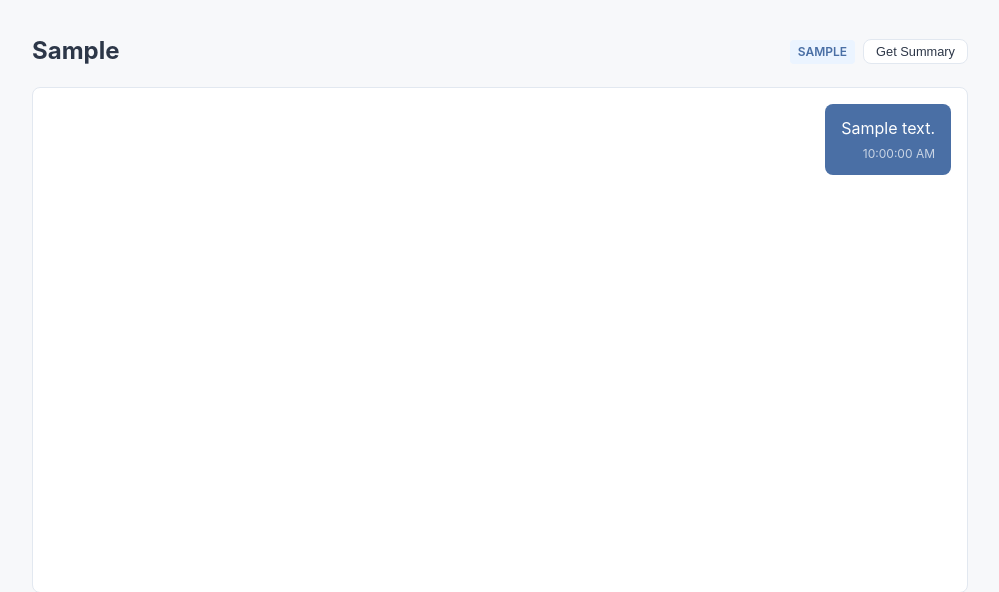
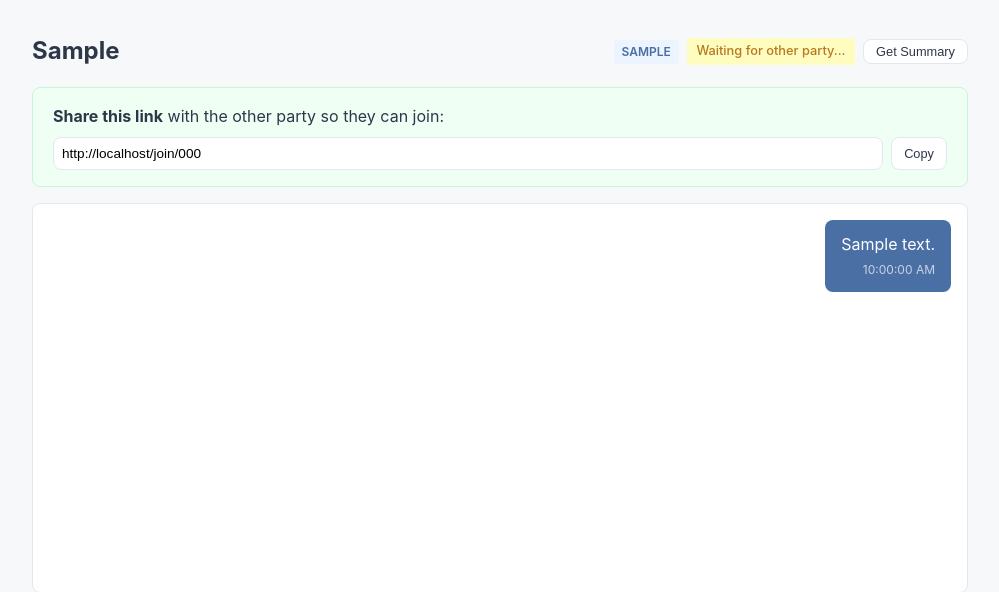
Before and after one commit to Ox805/vilora, a Flask app: page /session/1 in a window 1280 px wide. Shown: the part 71-663 px from the top of the page, without its empty margins (140-1139 px from the left). Run offline with Flask 3, Linux system fonts and the light colour scheme; a user stored in the database is signed in; tables that the repository leaves empty hold one stand-in row (values such as "Sample post"); some libraries are stand-ins or nearby versions.

Commit message:
Add session UX improvements and Railway deployment support
- AI mediator responds immediately after session creation
- Invite link shown in session room with copy button
- Participant status indicator (waiting/joined)
- Session delete functionality on dashboard
- "Other" mediation type option with custom description
- Date+time on session cards
- Error handling for session creation
- Dynamic PORT for deployment

```diff
--- a/app.py
+++ b/app.py
@@ -121,6 +121,18 @@ def create_session():
     if perspective:
         Message.create(db, med_session.id, current_user.id, perspective, msg_type='intake')
 
+        # Generate initial mediator acknowledgment
+        try:
+            ai_response = mediation_engine.welcome(
+                topic=topic,
+                session_type=session_type,
+                perspective=perspective,
+                creator_name=current_user.display_name
+            )
+            Message.create(db, med_session.id, None, ai_response, msg_type='mediator')
+        except Exception as e:
+            print(f"Warning: Could not generate welcome message: {e}")
+
     return jsonify({
         'success': True,
         'session': med_session.to_dict(),
@@ -141,6 +153,24 @@ def join_session(code):
 
     med_session.add_participant(db, current_user.id)
     return redirect(url_for('session_room', session_id=med_session.id))
+
+
+@app.route('/api/sessions/<int:session_id>', methods=['DELETE'])
+@login_required
+def delete_session(session_id):
+    db = get_db()
+    med_session = MediationSession.get_by_id(db, session_id)
+    if not med_session:
+        return jsonify({'success': False, 'error': 'Session not found'}), 404
+    if med_session.creator_id != current_user.id:
+        return jsonify({'success': False, 'error': 'Only the session creator can delete it'}), 403
+
+    db.execute("DELETE FROM messages WHERE session_id = ?", (session_id,))
+    db.execute("DELETE FROM agreements WHERE session_id = ?", (session_id,))
+    db.execute("DELETE FROM session_participants WHERE session_id = ?", (session_id,))
+    db.execute("DELETE FROM mediation_sessions WHERE id = ?", (session_id,))
+    db.commit()
+    return jsonify({'success': True})
 
 
 @app.route('/api/sessions/<int:session_id>/join', methods=['POST'])
@@ -175,7 +205,13 @@ def session_room(session_id):
     if not med_session.is_participant(db, current_user.id):
         return render_template('error.html', message='You are not a participant in this session'), 403
 
-    return render_template('session.html', session=med_session)
+    participants = med_session.get_participants(db)
+    is_creator = (current_user.id == med_session.creator_id)
+    invite_link = url_for('join_session', code=med_session.invite_code, _external=True)
+
+    return render_template('session.html', session=med_session,
+                           participants=participants, is_creator=is_creator,
+                           invite_link=invite_link)
 
 
 @app.route('/api/sessions/<int:session_id>/messages', methods=['GET'])
@@ -226,6 +262,21 @@ def send_message(session_id):
     })
 
 
+@app.route('/api/sessions/<int:session_id>/participants', methods=['GET'])
+@login_required
+def get_participants(session_id):
+    db = get_db()
+    med_session = MediationSession.get_by_id(db, session_id)
+    if not med_session or not med_session.is_participant(db, current_user.id):
+        return jsonify({'success': False, 'error': 'Access denied'}), 403
+
+    participants = med_session.get_participants(db)
+    return jsonify({
+        'success': True,
+        'participants': [{'id': p.id, 'display_name': p.display_name} for p in participants]
+    })
+
+
 @app.route('/api/sessions/<int:session_id>/summary', methods=['GET'])
 @login_required
 def get_summary(session_id):
@@ -251,4 +302,4 @@ with app.app_context():
     db_init()
 
 if __name__ == '__main__':
-    app.run(debug=True, port=5001)
+    app.run(debug=True, port=int(os.environ.get('PORT', 5001)), host='0.0.0.0')
--- a/mediation/engine.py
+++ b/mediation/engine.py
@@ -56,6 +56,36 @@ class MediationEngine:
             self.client = Anthropic(api_key=api_key)
         else:
             self.client = None
+
+    def welcome(self, topic, session_type, perspective, creator_name):
+        if not self.client:
+            return (
+                f"Thank you for sharing your perspective, {creator_name}. "
+                "I'm ready to help mediate once the other party joins. "
+                "Please share the invite link with them so we can begin."
+            )
+
+        prompt = (
+            f"Mediation Topic: {topic}\n"
+            f"Type: {session_type}\n\n"
+            f"{creator_name} has started this mediation session and shared their initial perspective:\n\n"
+            f"\"{perspective}\"\n\n"
+            f"The other party has not joined yet. Please:\n"
+            f"1. Acknowledge {creator_name}'s perspective warmly\n"
+            f"2. Let them know you understand the situation\n"
+            f"3. Remind them to share the invite link with the other party\n"
+            f"4. Let them know you'll facilitate once both parties are present\n"
+            f"Keep it concise — 2-3 short paragraphs."
+        )
+
+        response = self.client.messages.create(
+            model="claude-sonnet-4-6-20250514",
+            max_tokens=512,
+            system=SYSTEM_PROMPT,
+            messages=[{"role": "user", "content": prompt}]
+        )
+
+        return response.content[0].text
 
     def mediate(self, topic, session_type, messages, participants):
         if not self.client:
--- a/static/css/style.css
+++ b/static/css/style.css
@@ -233,6 +233,24 @@ body {
 }
 .session-card:hover { box-shadow: var(--shadow-lg); }
 
+.session-card-wrapper {
+    position: relative;
+}
+
+.session-card-wrapper .btn-delete {
+    position: absolute;
+    top: 1rem;
+    right: 1rem;
+    color: var(--error);
+    border-color: var(--error);
+    background: var(--bg-card);
+    opacity: 0;
+    transition: opacity 0.15s;
+}
+
+.session-card-wrapper:hover .btn-delete { opacity: 1; }
+.session-card-wrapper .btn-delete:hover { background: #FFF5F5; }
+
 .session-card-header { display: flex; justify-content: space-between; margin-bottom: 0.5rem; }
 .session-card h3 { margin-bottom: 0.25rem; }
 .session-date { color: var(--text-muted); font-size: 0.85rem; }
@@ -303,6 +321,42 @@ body {
     border: 1px solid var(--border);
     border-radius: var(--radius);
     font-size: 0.85rem;
+}
+
+/* === Invite Banner (Session Room) === */
+.invite-banner {
+    background: var(--intake-bg);
+    border: 1px solid #C6F6D5;
+    border-radius: var(--radius);
+    padding: 1rem 1.25rem;
+    margin-bottom: 1rem;
+    flex-shrink: 0;
+}
+
+.invite-banner-content strong {
+    color: var(--text);
+}
+
+.invite-banner .invite-link-row {
+    margin-top: 0.5rem;
+    margin-bottom: 0;
+}
+
+.participant-status {
+    font-size: 0.8rem;
+    font-weight: 500;
+    padding: 0.2rem 0.6rem;
+    border-radius: 4px;
+}
+
+.participant-status.waiting {
+    color: #B7791F;
+    background: #FEFCBF;
+}
+
+.participant-status.joined {
+    color: #276749;
+    background: #C6F6D5;
 }
 
 /* === Mediation Room === */
--- a/templates/session.html
+++ b/templates/session.html
@@ -7,9 +7,22 @@
         <h2>{{ session.topic }}</h2>
         <div class="room-actions">
             <span class="session-type-badge">{{ session.session_type }}</span>
+            <span id="participant-status" class="participant-status"></span>
             <button onclick="getSummary()" class="btn btn-sm">Get Summary</button>
         </div>
     </div>
+
+    {% if is_creator %}
+    <div id="invite-banner" class="invite-banner">
+        <div class="invite-banner-content">
+            <strong>Share this link</strong> with the other party so they can join:
+            <div class="invite-link-row">
+                <input type="text" id="invite-link" value="{{ invite_link }}" readonly>
+                <button onclick="copyInviteLink()" class="btn btn-sm" id="copy-btn">Copy</button>
+            </div>
+        </div>
+    </div>
+    {% endif %}
 
     <div id="messages" class="message-list">
         <div class="loading">Loading conversation...</div>
@@ -126,8 +139,37 @@ function escapeHtml(text) {
     return div.innerHTML;
 }
 
-// Initial load and polling for new messages
+function copyInviteLink() {
+    const input = document.getElementById('invite-link');
+    navigator.clipboard.writeText(input.value);
+    const btn = document.getElementById('copy-btn');
+    btn.textContent = 'Copied!';
+    setTimeout(() => btn.textContent = 'Copy', 2000);
+}
+
+async function checkParticipants() {
+    const res = await fetch(`/api/sessions/${SESSION_ID}/participants`);
+    const data = await res.json();
+    const statusEl = document.getElementById('participant-status');
+    const banner = document.getElementById('invite-banner');
+    const count = (data.participants || []).length;
+
+    if (count >= 2) {
+        statusEl.textContent = `${count} participants`;
+        statusEl.className = 'participant-status joined';
+        if (banner) banner.style.display = 'none';
+    } else {
+        statusEl.textContent = 'Waiting for other party...';
+        statusEl.className = 'participant-status waiting';
+    }
+}
+
+// Initial load and polling
 loadMessages();
-polling = setInterval(loadMessages, 5000);
+checkParticipants();
+polling = setInterval(() => {
+    loadMessages();
+    checkParticipants();
+}, 5000);
 </script>
 {% endblock %}
```
Also changed, not shown: templates/dashboard.html (+36 -4 lines), 1 other file.
